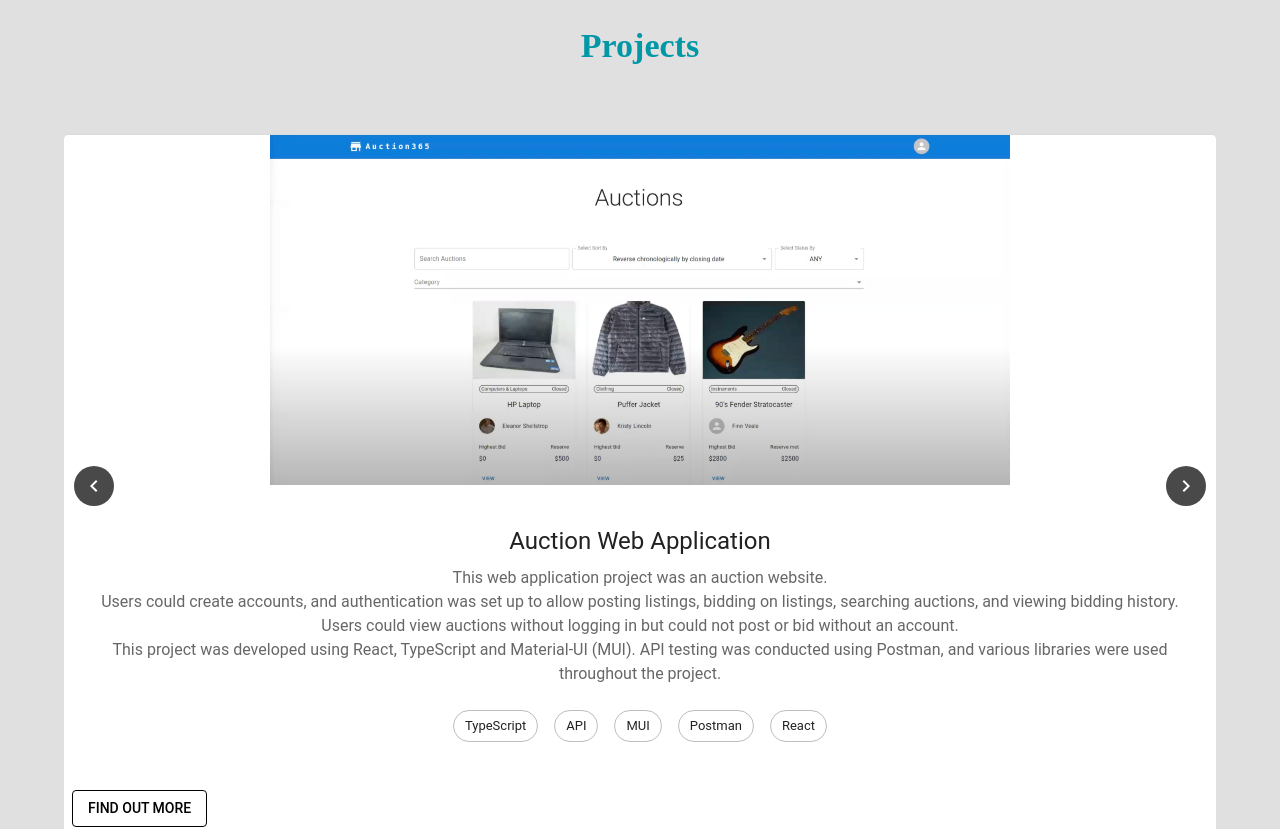
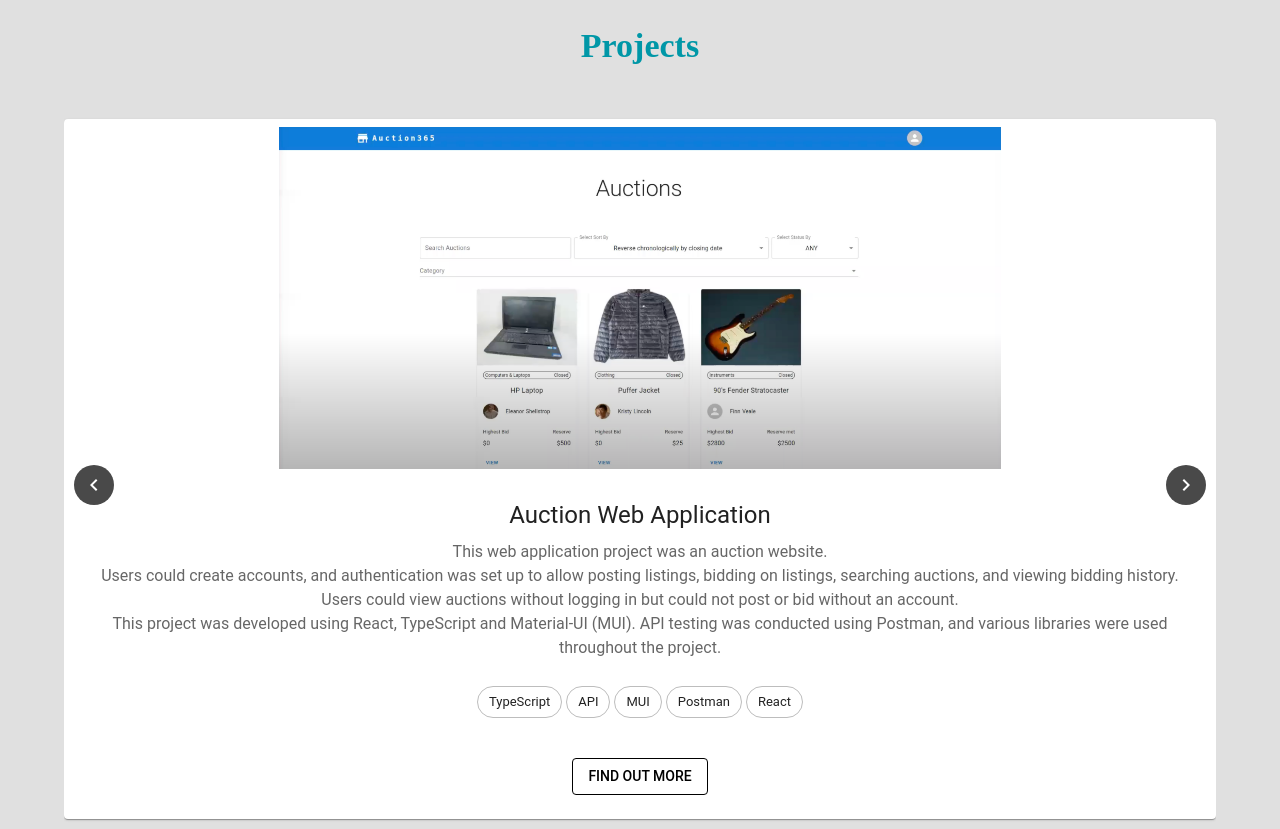
Before and after one commit to Zoher45/portfolio-website, a React (Create React App) app: page / in a window 1280 px wide. Shown: the part 1200-2029 px from the top of the page. Built offline with nearby package versions, Linux system fonts and the light colour scheme.

Commit message:
Update Projects.tsx

```diff
--- a/src/components/Projects.tsx
+++ b/src/components/Projects.tsx
@@ -17,7 +17,7 @@ const Projects = () => {
       `,
       imagePath: "./images/personalwebsite.jpg",
       projectLink: "https://github.com/Zoher45/portfolio-website",
-      skills: "TypeScript,MUI,React",
+      skills: "TypeScript,MUI,React,Vercel",
     },
     {
       name: "Auction Web Application",
@@ -47,13 +47,11 @@ const Projects = () => {
     {
       name: "Microcontroller Game - Catch",
       description: `
-                  This project was done in pairs where our task was to design a game that utilized the
-                  UC Fun kit (microcontroller). The software was developed using C, applying skills learned
-                  from computer architecture and embedded systems. <br/>
-                  Catch it is a game where the player is trying to time the incoming lights. The player has control
-                  of row six. The aim is to press the according button when the light is at row six. If timed as expected
-                  there is a beep and a point is added to the score or else a life point is deducted.
-    `,
+                    This project involved designing a game with the UC Fun kit (microcontroller) using C. In "Catch It,"
+                    players time incoming lights and press the correct button when the light reaches row six.
+                    A successful press adds a point, while a missed press deducts a life point.
+
+      `,
       imagePath: "./images/ucfunkit.jpg",
       projectLink: "https://github.com/Zoher45/ENCE260-Project",
       skills: "C,Computer Architecture",
@@ -80,11 +78,30 @@ const Projects = () => {
         textAlign: "center",
       }}
     >
-      <Typography variant="h4" paddingBottom={5} gutterBottom>
+      <Typography variant="h4" paddingBottom={3} gutterBottom>
         Projects
       </Typography>
 
-      <Carousel navButtonsAlwaysVisible={true}>
+      <Carousel
+        navButtonsAlwaysVisible={true}
+        indicatorIconButtonProps={{
+          style: {
+            padding: "10px",
+          },
+        }}
+        activeIndicatorIconButtonProps={{
+          style: {
+            backgroundColor: "#0097a7",
+            padding: "3px",
+          },
+        }}
+        indicatorContainerProps={{
+          style: {
+            marginTop: "30px",
+            textAlign: "center",
+          },
+        }}
+      >
         {items.map((item, i) => (
           <Item key={i} item={item} />
         ))}
@@ -109,7 +126,7 @@ function Item(props) {
         component="img"
         src={props.item.imagePath}
         alt="Project image"
-        sx={{ objectFit: "contain", height: 350 }}
+        sx={{ objectFit: "contain", height: 350, paddingTop: 1 }}
       />
       <CardContent>
         <Typography gutterBottom variant="h5" component="div">
@@ -121,10 +138,16 @@ function Item(props) {
         <br />
 
         {props.item.skills.split(",").map((item) => (
-          <Chip label={item} sx={{ marginX: 1 }} variant="outlined" />
+          <Chip label={item} sx={{ margin: "2px" }} variant="outlined" />
         ))}
       </CardContent>
-      <CardActions>
+      <CardActions
+        sx={{
+          justifyContent: "center",
+          display: "flex",
+          paddingBottom: 3,
+        }}
+      >
         <Button
           color="inherit"
           target="_blank"
```
